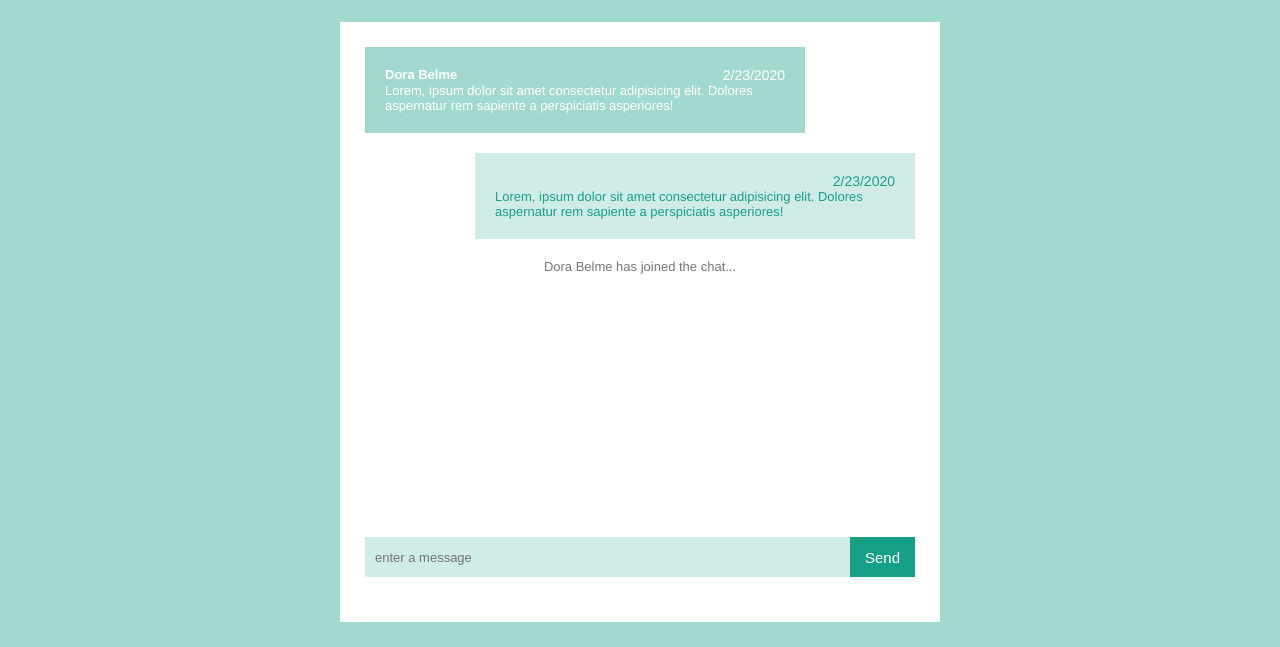
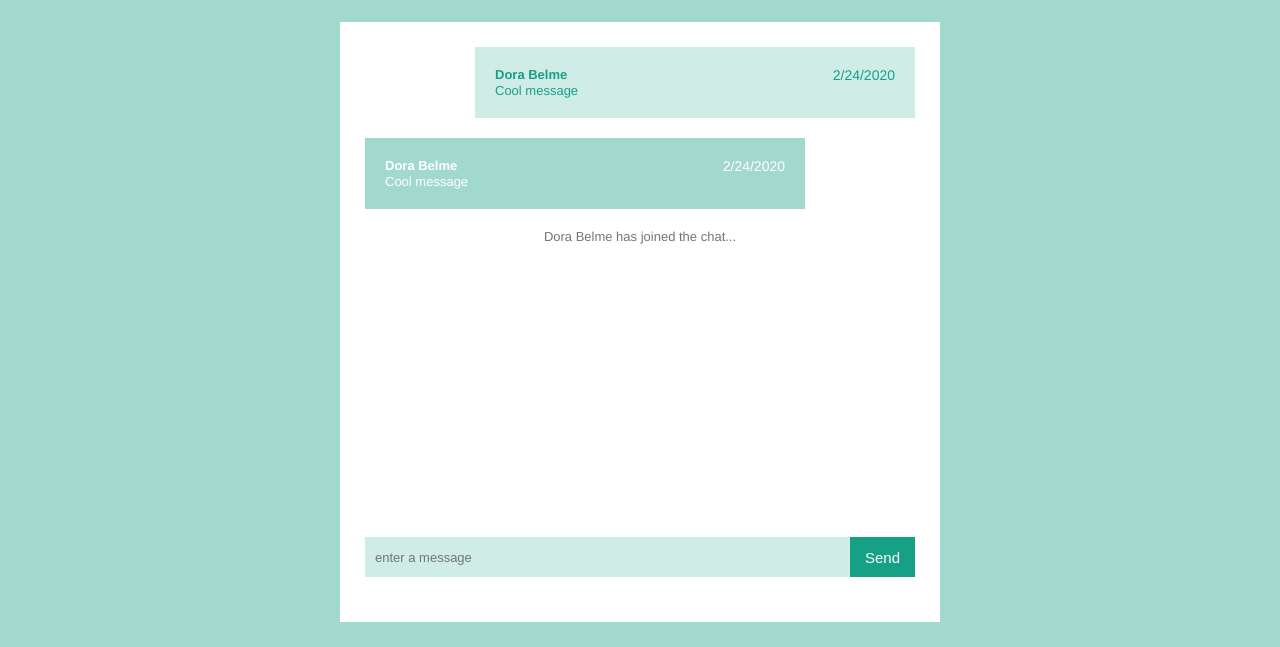
Before and after one commit to dorabelme/Coffee-Chat-with-Socket.io, a website: page app.html in a window 1280 px wide. Shown: the part 153-800 px from the top of the page. Drawn offline with Linux system fonts and the light colour scheme.

Commit message:
JS logic

```diff
--- a/app.html
+++ b/app.html
@@ -26,7 +26,7 @@
 
             <section id="chat" class="flex-grow-1 flex-column" >
                 <div id="messagesList" class="flex-grow-1">
-                    <div class="message message-left">
+                    <!-- <div class="message message-left">
                         <div id="message-details" class="flex">
                             <p class="message-author">Dora Belme</p>
                             <p class="message-date">2/23/2020</p>
@@ -40,7 +40,7 @@
                             <p class="message-date">2/23/2020</p>
                         </div>
                         <p class="message-content">Lorem, ipsum dolor sit amet consectetur adipisicing elit. Dolores aspernatur rem sapiente a perspiciatis asperiores!</p>
-                    </div>
+                    </div> -->
 
                     <p class="secondary-text text-center mb-2">Dora Belme has joined the chat...</p>
                 </div>
--- a/app.js
+++ b/app.js
@@ -1 +1,55 @@
-console.log("HELLO")
+const messageTypes = { LEFT: 'left', RIGHT: 'right', LOGIN: 'login' };
+
+// Chat Stuff
+const chatWindow = document.getElementById('chatWindow');
+const messagesList = document.getElementById('messagesList');
+const messageInput = document.getElementById('messageInput');
+const sendBtn = document.getElementById('sendBtn');
+
+// Login Stuff
+const usernameInput = document.getElementById('usernameInput');
+const loginBtn = document.getElementById('loginBtn');
+const loginWindow = document.getElementById('loginWindow');
+
+const messages = [
+    {
+    author: 'Dora Belme',
+    date: '2/24/2020',
+    content: 'Cool message',
+    type: messageTypes.RIGHT
+    },
+    {
+        author: 'Dora Belme',
+        date: '2/24/2020',
+        content: 'Cool message',
+        type: messageTypes.LEFT
+    },
+    {
+        author: 'Dora Belme',
+        date: '2/24/2020',
+        type: messageTypes.LOGIN
+    }]; // {author, date, content, type}
+
+
+// take in message object, and return corresponding message HTML
+const createMessageHTML = message => {
+    if (message.type === messageTypes.LOGIN) {
+        return `<p class="secondary-text text-center mb-2">${message.author} has joined the chat...</p>`;
+    }
+
+    return `
+        <div class="message ${message.type === messageTypes.LEFT ? 'message-left' : 'message-right'}">
+            <div id="message-details" class="flex">
+                <p class="message-author">${message.author === messageTypes.RIGHT ? '': message.author}</p>
+                <p class="message-date">${message.date}</p>
+            </div>
+            <p class="message-content">${message.content}</p>
+        </div>`
+}
+
+const displayMessages = () => {
+    const messagesHTML = messages.map(message => createMessageHTML(message)).join('');
+    messagesList.innerHTML = messagesHTML;
+}
+
+displayMessages();
```
